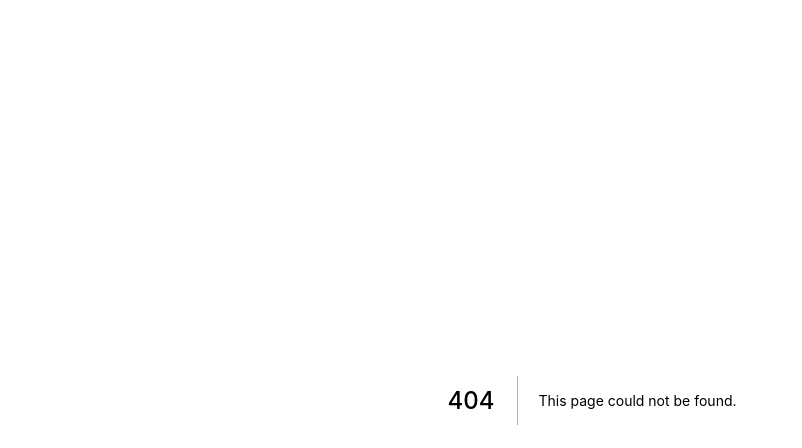
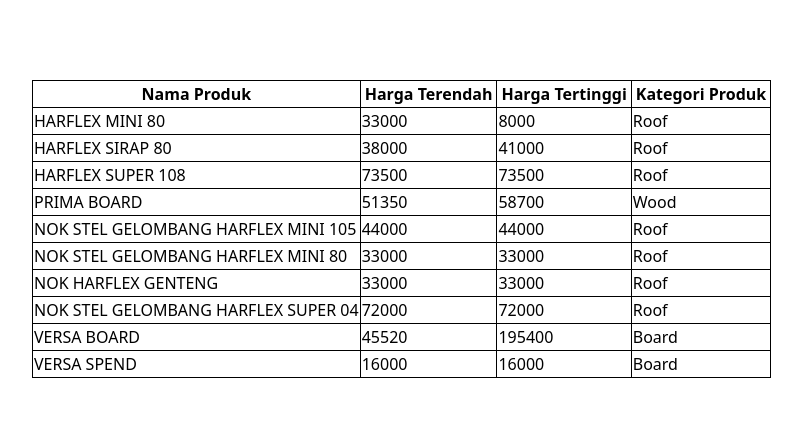
Before and after one commit to AdlanHawari/bosnet-technical-test, a Next.js app: page /4 in a window 1280 px wide. Before the commit this address had no page. Shown: the top 448 px of the page, without its empty margins (48-850 px from the left). Built offline with nearby package versions, Linux system fonts and the light colour scheme.

Commit message:
commit solution 4

```diff
--- /dev/null
+++ b/pages/4/index.js
@@ -0,0 +1,36 @@
+import React from "react";
+import data from "../api/data.json";
+
+export default function NumberThreePage() {
+  const tableTitle = [
+    "Nama Produk",
+    "Harga Terendah",
+    "Harga Tertinggi",
+    "Kategori Produk",
+  ];
+
+  //   console.log(data);
+  return (
+    <div className="p-20">
+      <table className="border border-black">
+        <thead>
+          <tr className="">
+            {tableTitle.map((title, index) => (
+              <th className="border border-black px-1">{title}</th>
+            ))}
+          </tr>
+        </thead>
+        <tbody>
+          {data.map((item, index) => (
+            <tr key={index}>
+              <td className="border border-black">{item.name}</td>
+              <td className="border border-black">{item.low}</td>
+              <td className="border border-black">{item.high}</td>
+              <td className="border border-black">{item.cat}</td>
+            </tr>
+          ))}
+        </tbody>
+      </table>
+    </div>
+  );
+}
--- /dev/null
+++ b/pages/api/data.json
@@ -0,0 +1,32 @@
+[
+  { "name": "HARFLEX MINI 80", "low": 33000, "high": 8000, "cat": "Roof" },
+  { "name": "HARFLEX SIRAP 80", "low": 38000, "high": 41000, "cat": "Roof" },
+  { "name": "HARFLEX SUPER 108", "low": 73500, "high": 73500, "cat": "Roof" },
+  { "name": "PRIMA BOARD", "low": 51350, "high": 58700, "cat": "Wood" },
+  {
+    "name": "NOK STEL GELOMBANG HARFLEX MINI 105",
+    "low": 44000,
+    "high": 44000,
+    "cat": "Roof"
+  },
+  {
+    "name": "NOK STEL GELOMBANG HARFLEX MINI 80",
+    "low": 33000,
+    "high": 33000,
+    "cat": "Roof"
+  },
+  {
+    "name": "NOK HARFLEX GENTENG",
+    "low": 33000,
+    "high": 33000,
+    "cat": "Roof"
+  },
+  {
+    "name": "NOK STEL GELOMBANG HARFLEX SUPER 04",
+    "low": 72000,
+    "high": 72000,
+    "cat": "Roof"
+  },
+  { "name": "VERSA BOARD", "low": 45520, "high": 195400, "cat": "Board" },
+  { "name": "VERSA SPEND", "low": 16000, "high": 16000, "cat": "Board" }
+]
```
